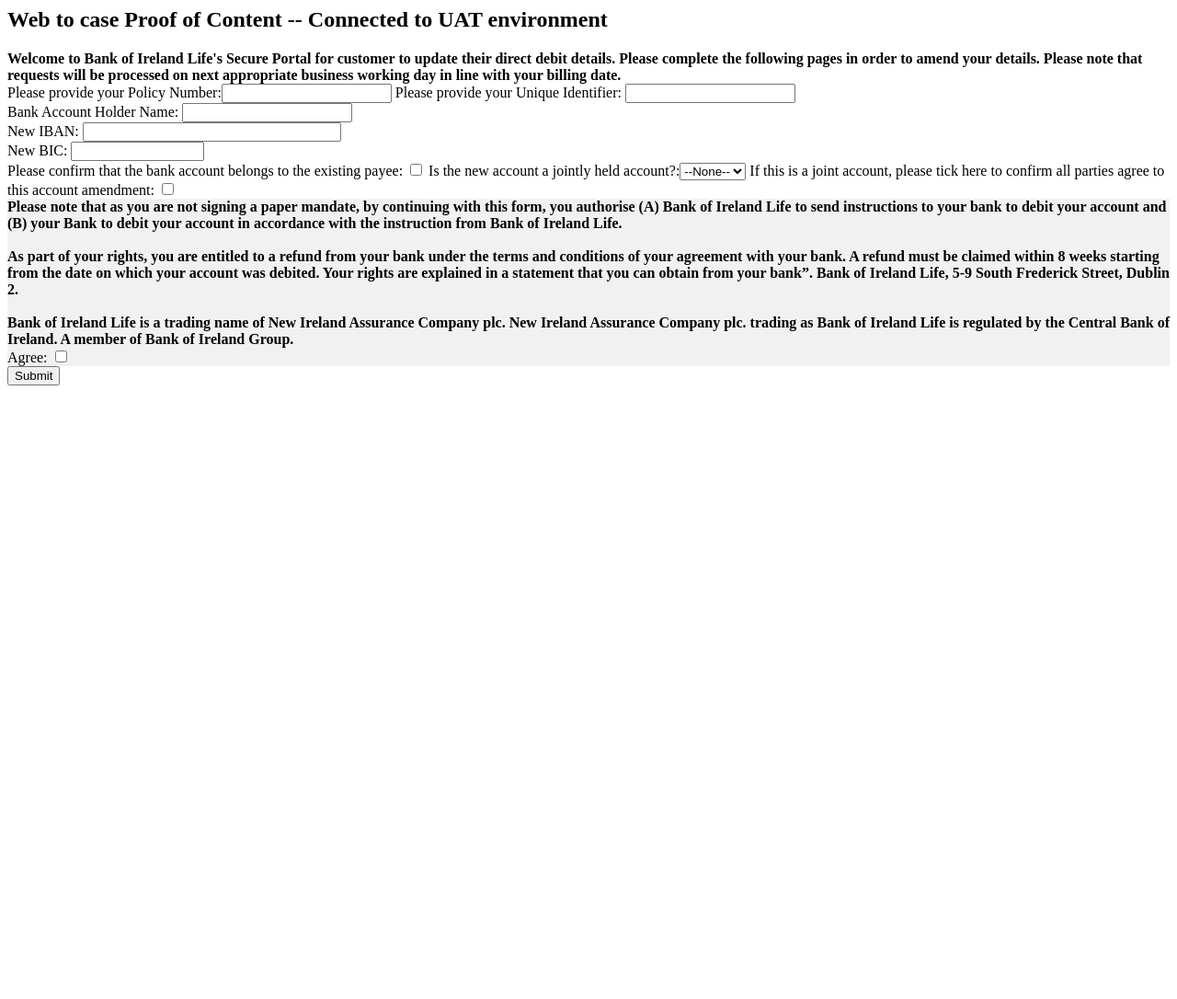
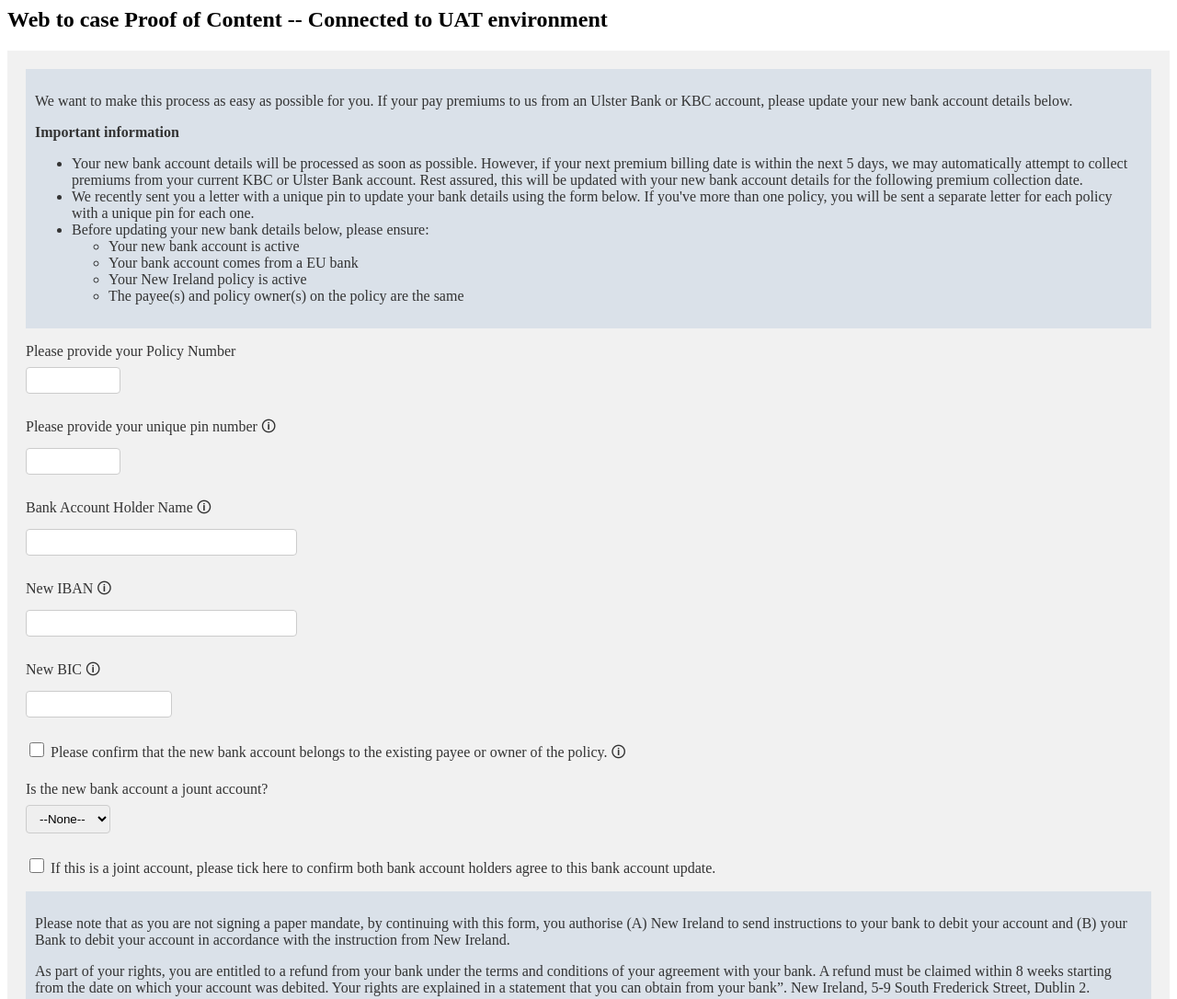
Before and after one commit to Raspikabek/web2ase-test, a plain HTML site: page index.html in a window 1280 px wide. Shown: the top 1086 px of the page at 92% size. Before the commit the page ends 800 px from the top, so only its background shows below. Drawn offline with Linux system fonts and the light colour scheme.

Commit message:
stylechanges

```diff
--- a/index.html
+++ b/index.html
@@ -17,162 +17,124 @@
   <!-- <input type="hidden" name="debugEmail"                                 -->
   <!-- value="eduardo.asenjo+web2case-ni@pexlify.com">                    -->
   <!-- ---------------------------------------------------------------------- -->
-  <form
-    action="https://niac--uat.my.salesforce.com/servlet/servlet.WebToCase?encoding=UTF-8"
-    method="POST"
-  >
-    <div style="font-weight: bold">
-      Welcome to Bank of Ireland Life's Secure Portal for customer to update
-      their direct debit details. Please complete the following pages in order
-      to amend your details. Please note that requests will be processed on next
-      appropriate business working day in line with your billing date.
+  <div style="background: #f1f1f1; padding: 20px; color: #333">
+    <form action="https://niac--uat.my.salesforce.com/servlet/servlet.WebToCase?encoding=UTF-8" method="POST">
+      <div style="background: #DAE1E9; padding: 10px;">
+        <p>
+          We want to make this process as easy as possible for you. If your pay premiums to us from an Ulster Bank or KBC account, please update your new bank account details below.
+        </p>
+        <p><b>Important information</b></p>
+        <ul style="list-style-type: initial">
+          <li>
+            Your new bank account details will be processed as soon as possible. However, if your next premium billing date is within the next 5 days, we may automatically attempt to collect premiums from your current KBC or Ulster Bank account. Rest assured, this will be updated with your new bank account details for the following premium collection date.
+          </li>
+          <li>
+            We recently sent you a letter with a unique pin to update your bank details using the form below. If you've more than one policy, you will be sent a separate letter for each policy with a unique pin for each one.
+          </li>
+          <li>
+            Before updating your new bank details below, please ensure:
+            <ul style="list-style: circle">
+              <li>Your new bank account is active</li>
+              <li>Your bank account comes from a EU bank</li>
+              <li>Your New Ireland policy is active</li> <!-- 'Bank of Ireland Life' in BIL site-->
+              <li>The payee(s) and policy owner(s) on the policy are the same</li>
+            </ul>
+          </li>
+        </ul>
       </div>
       <input type="hidden" name="debug" value="1" />
-    <input type="hidden" name="debugEmail" value="eduardo.asenjo@pexlify.com" />
       <input type="hidden" name="orgid" value="00D3O0000008m78" />
       <input
         name="retURL"
         type="hidden"
         value="https://test.raspisdojo.com/thankyou"
       />
-    <input id="type" name="type" type="hidden" value="DDM_Form" />Please provide
-    your Policy Number:<input
-      id="00N3O00000BFMdw"
-      maxlength="20"
-      name="00N3O00000BFMdw"
-      required="true"
-      size="20"
-      type="text"
+      <input id="type" name="type" type="hidden" value="DDM_Form" />
+      <div style="font-size: 1rem;">
+        <p>
+          <label>Please provide your Policy Number</label> <br /> <input style="
+          padding: 6px 10px;
+          margin: 8px 0;
+          display: inline-block;
+          border: 1px solid #ccc;
+          border-radius: 4px;
+          box-sizing: border-box;" pattern="^([A-Za-z \d])*$" id="00N3O00000BFMdw" minlength="8" maxlength="8" name="00N3O00000BFMdw" required="true" size="8" type="text" />
+        </p>
+        <p>
+          <label>Please provide your unique pin number</label> <span title="You'll find this in the letter we sent you">&#128712;</span> <br /> <input style="
+          padding: 6px 10px;
+          margin: 8px 0;
+          display: inline-block;
+          border: 1px solid #ccc;
+          border-radius: 4px;
+          box-sizing: border-box;" pattern="^([A-Za-z \d])*$" id="00N3O00000BFMdx" minlength="5" maxlength="5" name="00N3O00000BFMdx" required="true" size="8" type="text"/>
+        </p>
+        <p>
+          <label>Bank Account Holder Name</label> <span title="For joint accounts, please add both bank account holders' names.">&#128712;</span> <br /> <input style="
+          padding: 6px 10px;
+          margin: 8px 0;
+          display: inline-block;
+          border: 1px solid #ccc;
+          border-radius: 4px;
+          box-sizing: border-box;" pattern="^([A-Za-z \d])*$" id="00N3O00000BFMdu" maxlength="30" name="00N3O00000BFMdu" required="true" size="32" type="text" />
+        </p>
+        <p>
+          <label>New IBAN</label> <span title="An IBAN is an International Bank Account Number. You'll find this on your bank statements or online bank account app.">&#128712;</span> <br /> <input style="
+          padding: 6px 10px;
+          margin: 8px 0;
+          display: inline-block;
+          border: 1px solid #ccc;
+          border-radius: 4px;
+          box-sizing: border-box;" id="00N3O00000BFMe0" maxlength="32" name="00N3O00000BFMe0" pattern="^(?:(?:IT|SM)\d{2}[A-Z]\d{22}|CY\d{2}[A-Z]\d{23}|NL\d{2}[A-Z]{4}\d{10}|LV\d{2}[A-Z]{4}\d{13}|(?:BG|BH|GB|IE)\d{2}[A-Z]{4}\d{14}|GI\d{2}[A-Z]{4}\d{15}|RO\d{2}[A-Z]{4}\d{16}|KW\d{2}[A-Z]{4}\d{22}|MT\d{2}[A-Z]{4}\d{23}|NO\d{13}|(?:DK|FI|GL|FO)\d{16}|MK\d{17}|(?:AT|EE|KZ|LU|XK)\d{18}|(?:BA|HR|LI|CH|CR)\d{19}|(?:GE|DE|LT|ME|RS)\d{20}|IL\d{21}|(?:AD|CZ|ES|MD|SA)\d{22}|PT\d{23}|(?:BE|IS)\d{24}|(?:FR|MR|MC)\d{25}|(?:AL|DO|LB|PL)\d{26}|(?:AZ|HU)\d{27}|(?:GR|MU)\d{28})$" required="true" size="32" type="text"/>
+        </p>
+        <p>
+          <label>New BIC</label> <span title="A BIC is a Bank Identifier Code (also known as a Swift Code). You'll find this on your bank statements or online bank account app.">&#128712;</span> <br /> <input style="
+          padding: 6px 10px;
+          margin: 8px 0;
+          display: inline-block;
+          border: 1px solid #ccc;
+          border-radius: 4px;
+          box-sizing: border-box;" id="00N3O00000BFMdz" maxlength="11" name="00N3O00000BFMdz" pattern="([a-zA-Z]{4})([a-zA-Z]{2})(([2-9a-zA-Z]{1})([0-9a-np-zA-NP-Z]{1}))((([0-9a-wy-zA-WY-Z]{1})([0-9a-zA-Z]{2}))|([xX]{3})|)" required="true" size="15" type="text" />
+        </p>
+        <p>
+          <input style="width:1rem; height:1rem;" id="00N3O00000BFMdv" name="00N3O00000BFMdv" required="true" type="checkbox" value="1" /> <label>Please confirm that the new bank account belongs to the existing payee or owner of the policy.</label> <span title="The payee is the person who makes payments to the policy.">&#128712;</span>
+        </p>
+        <p>
+          <label>Is the new bank account a jount account?</label> <br /><select style="padding: 6px 10px;
+          margin: 8px 0;
+          display: inline-block;
+          border: 1px solid #ccc;
+          border-radius: 4px;
+          box-sizing: border-box;" id="00N3O00000BFMdy" title="Is the new account a jointly held account?" name="00N3O00000BFMdy" required="true"> <option value="">--None--</option> <option value="Yes">Yes</option> <option value="No">No</option> </select>
+        </p>
+        <p>
+          <input style="width:1rem; height:1rem;" id="00N3O00000BFMdt" name="00N3O00000BFMdt" type="checkbox" value="1" /> <label>If this is a joint account, please tick here to confirm both bank account holders agree to this bank account update.</label>
+        </p>
+      </div>
+      <div style="background: #DAE1E9; padding: 10px;">
+        <div>
+          <p>
+          Please note that as you are not signing a paper mandate, by continuing with this form, you authorise (A) New Ireland to send instructions to your bank to debit your account and (B) your Bank to debit your account in accordance with the instruction from New Ireland.
+        </p>
+        <p>
+          As part of your rights, you are entitled to a refund from your bank under the terms and conditions of your agreement with your bank. A refund must be claimed within 8 weeks starting from the date on which your account was debited. Your rights are explained in a statement that you can obtain from your bank”. New Ireland, 5-9 South Frederick Street, Dublin 2.
+        </p>
+        <!--
+          Bank of Ireland Life is a trading name of New Ireland Assurance Company plc. New Ireland Assurance Company plc. trading as Bank of Ireland Life is regulated by the Central Bank of Ireland. A member of Bank of Ireland Group.
+        -->
+        </div>
+        <p style="font-size:1rem;">
+          <input style="width:1rem; height:1rem;" id="00N3O00000BFMds" name="00N3O00000BFMds" required="true" type="checkbox" value="1" /> <label>Agree</label>
+        </p>
+        <input id="external" name="external" type="hidden" value="1" />
+        <input type="hidden" name="captcha_settings" value='{"keyname":"BankAccountTest","fallback":"true","orgId":"00D3O0000008m78","ts":""}'
         />
+        <div style class="g-recaptcha" data-sitekey="6LdL6jUiAAAAAKOTO4sa7cmrHBDBbNH0wa89_mKU"></div>
+      </div>
+      <input style=" font-size: 1rem; width: 100%; background-color: #1C5E87; color: white; padding: 14px 20px; margin: 8px 0; border: none; border-radius: 4px; cursor: pointer;" name="submit" type="submit" value="Update details" />
+    </form>
+  </div>
 
-    Please provide your Unique Identifier:
-    <input
-      id="00N3O00000BFMdx"
-      maxlength="20"
-      name="00N3O00000BFMdx"
-      required="true"
-      size="20"
-      type="text"
-    />
-    <div>
-      Bank Account Holder Name:
-      <input
-        id="00N3O00000BFMdu"
-        maxlength="255"
-        name="00N3O00000BFMdu"
-        required="true"
-        size="20"
-        type="text"
-      />
-      <div>
-        New IBAN:
-        <input
-          id="00N3O00000BFMe0"
-          maxlength="32"
-          name="00N3O00000BFMe0"
-          pattern="^(?:(?:IT|SM)\d{2}[A-Z]\d{22}|CY\d{2}[A-Z]\d{23}|NL\d{2}[A-Z]{4}\d{10}|LV\d{2}[A-Z]{4}\d{13}|(?:BG|BH|GB|IE)\d{2}[A-Z]{4}\d{14}|GI\d{2}[A-Z]{4}\d{15}|RO\d{2}[A-Z]{4}\d{16}|KW\d{2}[A-Z]{4}\d{22}|MT\d{2}[A-Z]{4}\d{23}|NO\d{13}|(?:DK|FI|GL|FO)\d{16}|MK\d{17}|(?:AT|EE|KZ|LU|XK)\d{18}|(?:BA|HR|LI|CH|CR)\d{19}|(?:GE|DE|LT|ME|RS)\d{20}|IL\d{21}|(?:AD|CZ|ES|MD|SA)\d{22}|PT\d{23}|(?:BE|IS)\d{24}|(?:FR|MR|MC)\d{25}|(?:AL|DO|LB|PL)\d{26}|(?:AZ|HU)\d{27}|(?:GR|MU)\d{28})$"
-          required="true"
-          size="32"
-          type="text"
-        />
-        <div>
-          New BIC:
-          <input
-            id="00N3O00000BFMdz"
-            maxlength="11"
-            name="00N3O00000BFMdz"
-            pattern="([a-zA-Z]{4})([a-zA-Z]{2})(([2-9a-zA-Z]{1})([0-9a-np-zA-NP-Z]{1}))((([0-9a-wy-zA-WY-Z]{1})([0-9a-zA-Z]{2}))|([xX]{3})|)"
-            required="true"
-            size="15"
-            type="text"
-          />
-
-          &nbsp;
-          <div>
-            Please confirm that the bank account belongs to the existing payee:
-            <input
-              id="00N3O00000BFMdv"
-              name="00N3O00000BFMdv"
-              required="true"
-              type="checkbox"
-              value="1"
-            />
-            Is the new account a jointly held account?:<select
-              id="00N3O00000BFMdy"
-              title="Is the new account a jointly held account?"
-              name="00N3O00000BFMdy"
-              required="true"
-            >
-              <option value="">--None--</option>
-              <option value="Yes">Yes</option>
-              <option value="No">No</option>
-            </select>
-            If this is a joint account, please tick here to confirm all parties
-            agree to this account amendment:
-            <input
-              id="00N3O00000BFMdt"
-              name="00N3O00000BFMdt"
-              type="checkbox"
-              value="1"
-            />
-
-            &nbsp;
-          </div>
-        </div>
-      </div>
-      <div>
-        <div>
-          <div>
-            <div style="background-color: #f1f1f1">
-              <div style="font-weight: bold">
-                Please note that as you are not signing a paper mandate, by
-                continuing with this form, you authorise (A) Bank of Ireland
-                Life to send instructions to your bank to debit your account and
-                (B) your Bank to debit your account in accordance with the
-                instruction from Bank of Ireland Life.
-              </div>
-              &nbsp;
-              <div style="font-weight: bold">
-                As part of your rights, you are entitled to a refund from your
-                bank under the terms and conditions of your agreement with your
-                bank. A refund must be claimed within 8 weeks starting from the
-                date on which your account was debited. Your rights are
-                explained in a statement that you can obtain from your bank”.
-                Bank of Ireland Life, 5-9 South Frederick Street, Dublin 2.
-              </div>
-              &nbsp;
-              <div style="font-weight: bold">
-                Bank of Ireland Life is a trading name of New Ireland Assurance
-                Company plc. New Ireland Assurance Company plc. trading as Bank
-                of Ireland Life is regulated by the Central Bank of Ireland. A
-                member of Bank of Ireland Group.
-              </div>
-              Agree:
-              <input
-                id="00N3O00000BFMds"
-                name="00N3O00000BFMds"
-                required="true"
-                type="checkbox"
-                value="1"
-              />
-            </div>
-            <input id="external" name="external" type="hidden" value="1" />
-            <input
-              type="hidden"
-              name="captcha_settings"
-              value='{"keyname":"BankAccountTest","fallback":"true","orgId":"00D3O0000008m78","ts":""}'
-            />
-            <div
-              class="g-recaptcha"
-              data-sitekey="6LdL6jUiAAAAAKOTO4sa7cmrHBDBbNH0wa89_mKU"
-            ></div>
-
-            <input name="submit" type="submit" />
-          </div>
-        </div>
-      </div>
-    </div>
-  </form>
 
   <script>
     let SubmitButton = document.getElementsByName("submit")[0];
```
Lines whose indentation alone changed are shown as unchanged.
